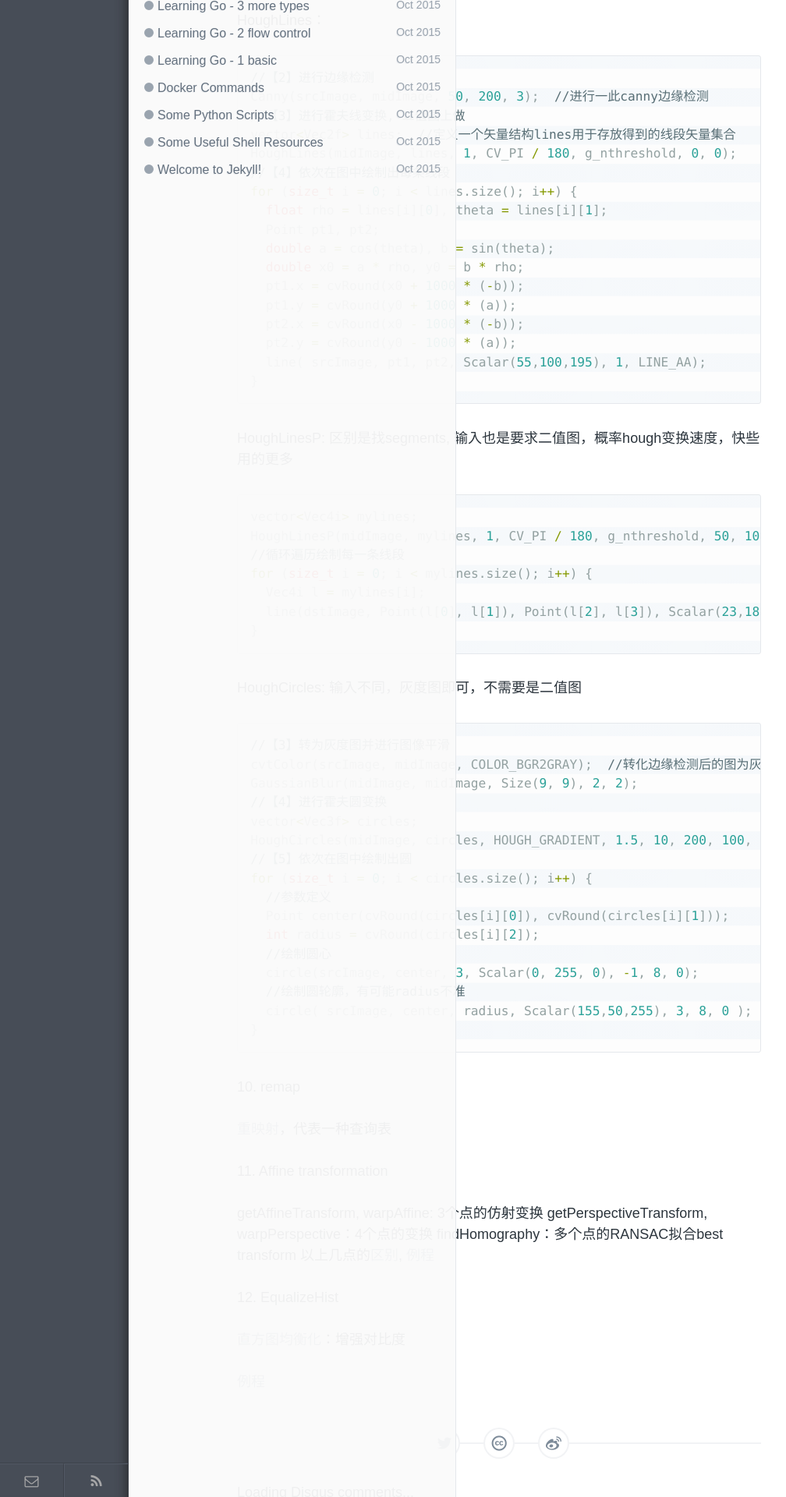
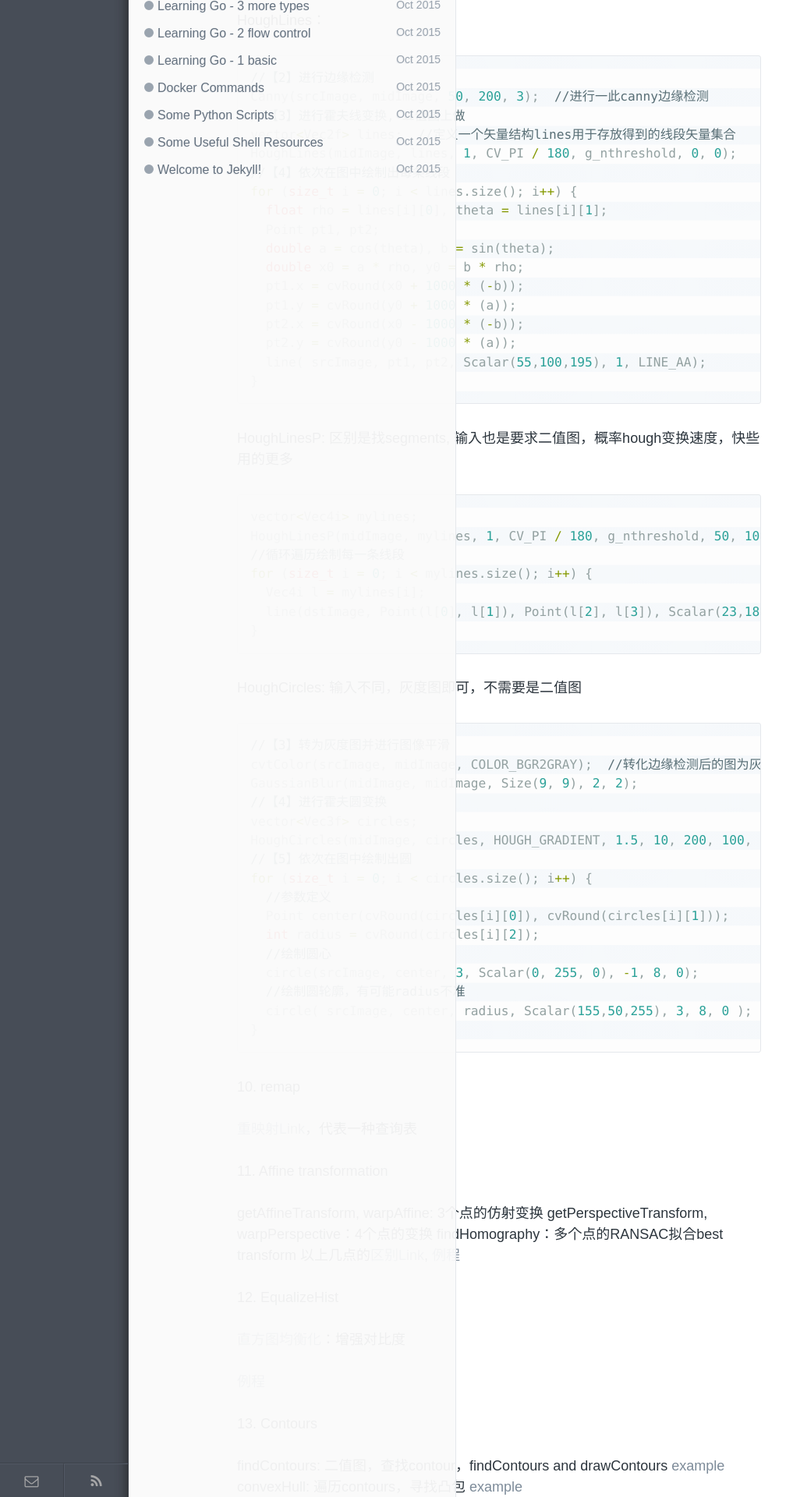
Before and after one commit to wykvictor/wykvictor.github.io, a Jekyll site: the page built from _posts/CV/2016-12-29-OpenCV-4.md, in a window 1280 px wide. Shown: the part 3080-5000 px from the top of the page at 78% size, without its empty margins (0-1008 px from the left). Built offline with Jekyll 4.4.1, drawn with Linux system fonts in a browser that asks for light colours; comment, search, counter and statistics services are not loaded; part of the change alters nothing that is shown.

```diff
--- a/_posts/CV/2016-12-29-OpenCV-4.md
+++ b/_posts/CV/2016-12-29-OpenCV-4.md
@@ -147,15 +147,39 @@ for (size_t i = 0; i < circles.size(); i++) {
 {% endhighlight %}
 
 #### 10. remap
-[重映射](https://github.com/wykvictor/OpenCV3-Intro-Example/blob/master/chapter7/66_remap2/66_remap2.cpp#L85)，代表一种查询表
+[重映射Link](https://github.com/wykvictor/OpenCV3-Intro-Example/blob/master/chapter7/66_remap2/66_remap2.cpp#L85)，代表一种查询表
 
 #### 11. Affine transformation
 getAffineTransform, warpAffine: 3个点的仿射变换
 getPerspectiveTransform, warpPerspective：4个点的变换
 findHomography：多个点的RANSAC拟合best transform
-以上几点的[区别](http://stackoverflow.com/questions/11237948/findhomography-getperspectivetransform-getaffinetransform), [例程](https://github.com/wykvictor/OpenCV3-Intro-Example/blob/master/chapter7/67_AffineTransform/67_AffineTransform.cpp)
+以上几点的[区别Link](http://stackoverflow.com/questions/11237948/findhomography-getperspectivetransform-getaffinetransform), [例程](https://github.com/wykvictor/OpenCV3-Intro-Example/blob/master/chapter7/67_AffineTransform/67_AffineTransform.cpp)
 
 #### 12. EqualizeHist
 [直方图均衡化](https://zh.wikipedia.org/zh-cn/%E7%9B%B4%E6%96%B9%E5%9B%BE%E5%9D%87%E8%A1%A1%E5%8C%96)：增强对比度
 
 [例程](https://github.com/wykvictor/OpenCV3-Intro-Example/blob/master/chapter7/68_equalizeHist/68_equalizeHist.cpp#L35)
+
+#### 13. Contours
+findContours: 二值图，查找contour，findContours and drawContours [example](https://github.com/wykvictor/OpenCV3-Intro-Example/blob/master/chapter8/70_FindAndDrawContours/70_FindAndDrawContours.cpp#L91)
+convexHull: 遍历contours，寻找凸包 [example](https://github.com/wykvictor/OpenCV3-Intro-Example/blob/master/chapter8/72_convexHull2/72_convexHull2.cpp#L94)
+
+boundingRect(): 返回正方向的Rect
+minAreaRect(): 返回RotatedRect, 面积最小的矩形，可以旋转的, [例程](https://github.com/wykvictor/OpenCV3-Intro-Example/blob/master/chapter8/73_minAreaRect/73_minAreaRect.cpp#L73)
+minEnclosingCircle(): 对给定的 2D 点集，寻找最小面积的包围圆, [例程](https://github.com/wykvictor/OpenCV3-Intro-Example/blob/master/chapter8/74_minEnclosingCircle/74_minEnclosingCircle.cpp#L73)
+fitEllipse(): 返回RotatedRect，内接椭圆，[函数说明](http://docs.opencv.org/3.1.0/d3/dc0/group__imgproc__shape.html#gaf259efaad93098103d6c27b9e4900ffa)
+approxPolyDP(): 用指定精度逼近多边形曲线 [例程](https://github.com/wykvictor/OpenCV3-Intro-Example/blob/master/chapter8/75_approxPolyDP/75_approxPolyDP.cpp#L100)
+
+#### 14. [Moments](http://www.cnblogs.com/ronny/p/3985810.html)
+图像的矩: [例程](https://github.com/wykvictor/OpenCV3-Intro-Example/blob/master/chapter8/76_ContourMoment/76_ContourMoment.cpp#L90)
+* 使用moments计算图像所有的矩(最高到3阶)
+* 使用contourArea计算轮廓面积
+* 使用arcLength计算轮廓或曲线长度
+
+#### 15. watershed
+[分水岭算法](http://blog.csdn.net/dcrmg/article/details/52498440)
+[例程](https://github.com/wykvictor/OpenCV3-Intro-Example/blob/master/chapter8/77_watershed/77_watershed.cpp#L124)
+
+#### 16. inpaint
+[图像修复算法](http://www.360doc.com/content/12/1216/15/2036337_254369489.shtml)
+[例程](https://github.com/wykvictor/OpenCV3-Intro-Example/blob/master/chapter8/78_inpaint/78_inpaint.cpp#L133)
```
